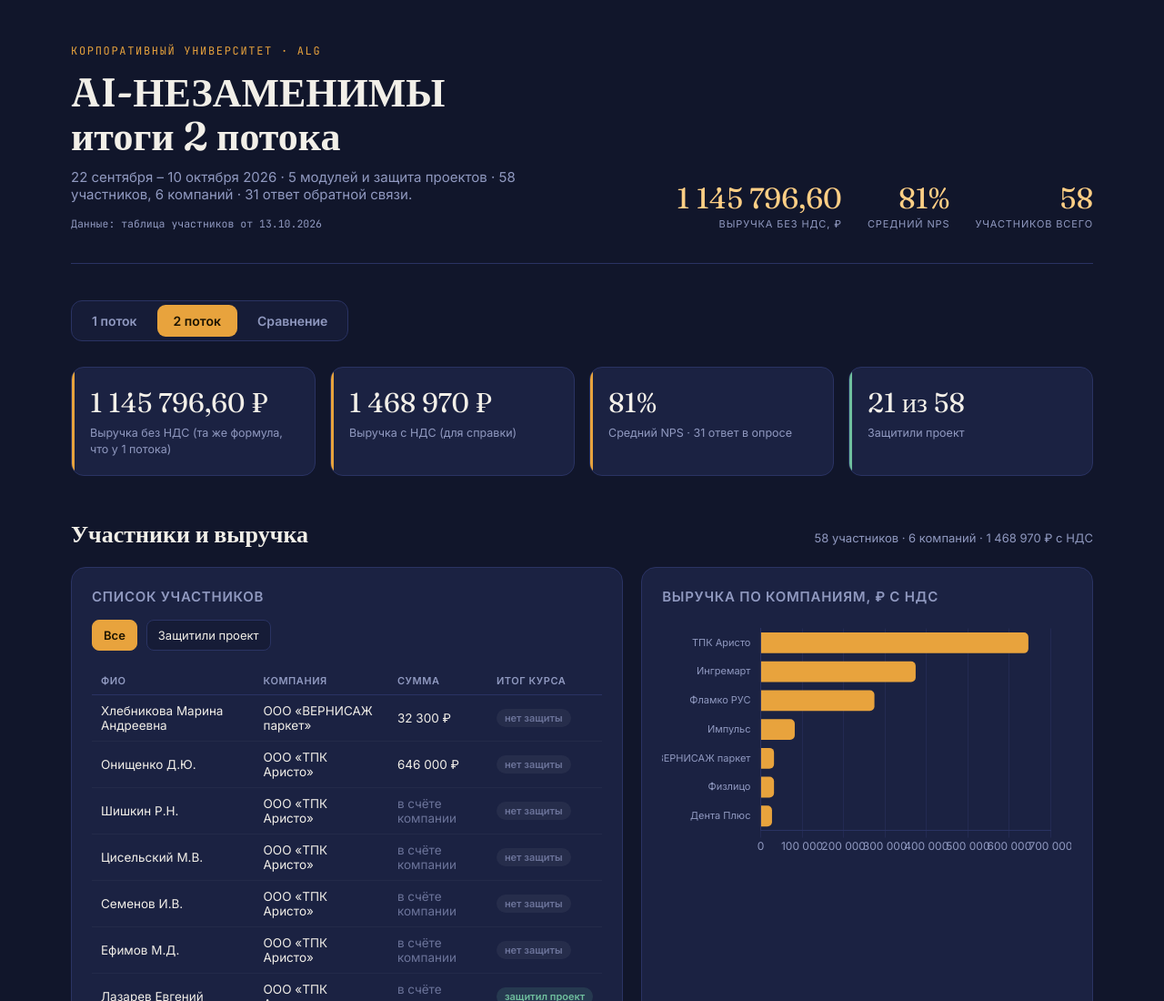
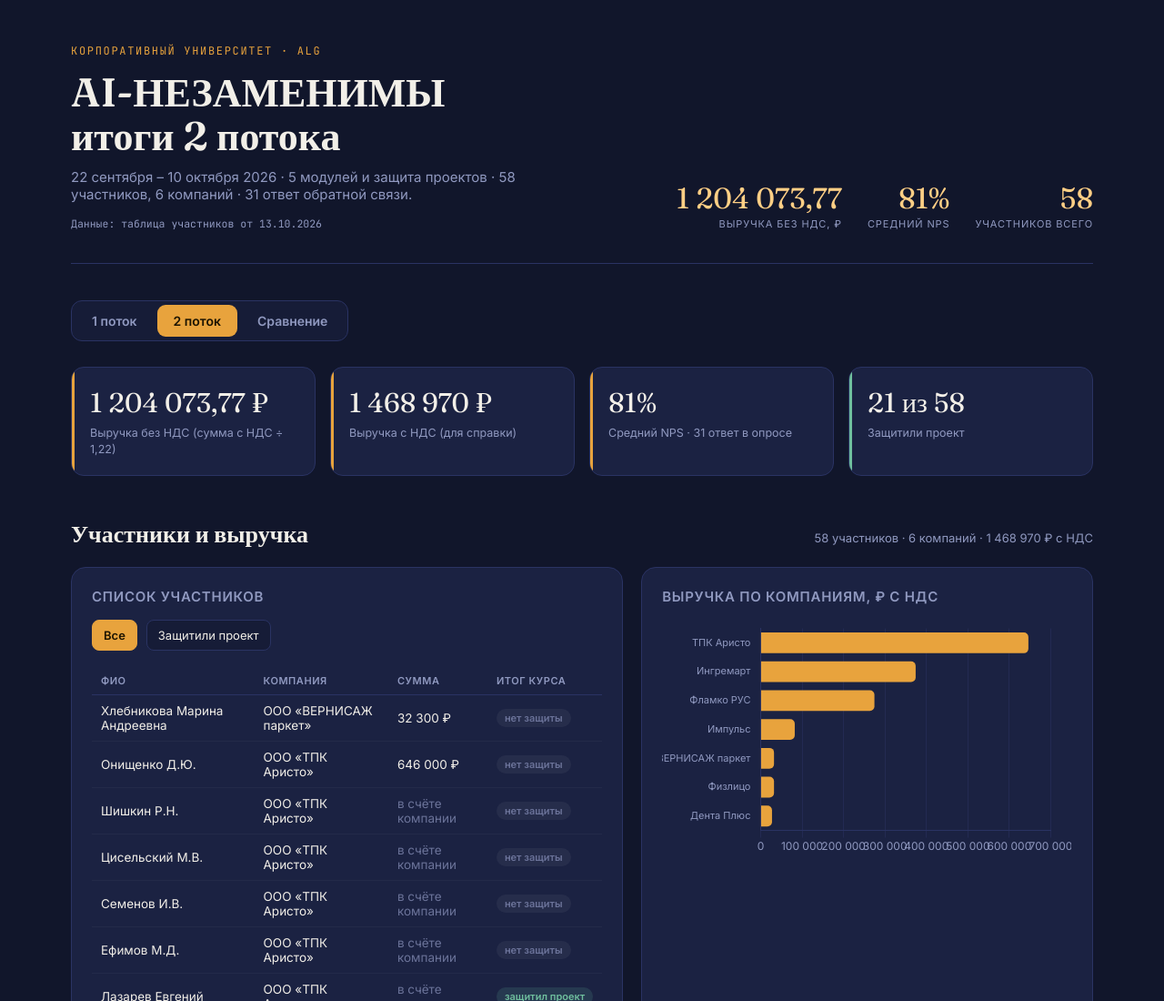
Before and after one commit to askonalifegroup/ai-nezamenima, a plain HTML site: page dashboard.html in a window 1280 px wide. Shown: the top 1100 px of the page at 91% size. Drawn offline with nearby package versions, Linux system fonts and the light colour scheme.

Commit message:
Add files via upload

```diff
--- a/dashboard.html
+++ b/dashboard.html
@@ -277,7 +277,7 @@ footer{text-align:center;color:var(--muted-2);font-size:12px;margin-top:60px;}
   <!-- ================= СРАВНЕНИЕ ================= -->
   <div id="viewCmp" class="hidden">
     <section>
-      <div class="section-head"><h2>1 поток и 2 поток рядом</h2><div class="note">выручка без НДС посчитана одинаково для обоих потоков</div></div>
+      <div class="section-head"><h2>1 поток и 2 поток рядом</h2><div class="note">выручка без НДС = сумма с НДС ÷ 1,22 для обоих потоков</div></div>
       <div class="card">
         <table class="cmp" id="cmpTable">
           <thead><tr><th>Показатель</th><th class="num">1 поток</th><th class="num">2 поток</th></tr></thead>
@@ -487,7 +487,7 @@ function renderDashboard(clients, survey, internalCount){
 
   /* --- KPI --- */
   const totalRevenue = clients.reduce((s,c)=>s+c.amount,0);
-  const revenueNoVat = totalRevenue * 0.78; // НДС 22%: выручка минус 22%
+  const revenueNoVat = noVat(totalRevenue);
   const totalParticipants = clients.length;
   const totalAll = totalParticipants + internalCount;
   const overallNPS = calcNPS(survey.map(s=>s.q5));
@@ -501,7 +501,7 @@ function renderDashboard(clients, survey, internalCount){
   if (activeTab === "cmp") renderCompare();
 
   const kpis = [
-    {val:revenueNoVat.toLocaleString('ru-RU',{minimumFractionDigits:2, maximumFractionDigits:2})+" ₽", lbl:"Выручка без НДС (ставка 22%)", cls:""},
+    {val:revenueNoVat.toLocaleString('ru-RU',{minimumFractionDigits:2, maximumFractionDigits:2})+" ₽", lbl:"Выручка без НДС (сумма с НДС ÷ 1,22)", cls:""},
     {val:fmtMoney(totalRevenue)+" ₽", lbl:"Выручка с НДС (для справки)", cls:""},
     {val:survey.length, lbl:"Всего ответов в опросе", cls:""},
     {val:C1.companies, lbl:"Компаний-клиентов (без физлиц)", cls:""},
@@ -629,7 +629,7 @@ let C1 = null;
 let activeTab = "2";
 let syncText = "Данные 1 потока: таблица продаж и опрос, выгрузка 13.10.2026";
 const fmt2 = n => n.toLocaleString('ru-RU',{minimumFractionDigits:2, maximumFractionDigits:2});
-const noVat = n => n * 0.78; // та же формула, что у 1 потока и в таблице оплат
+const noVat = n => n / 1.22; // суммы указаны с НДС 22%: выручка без НДС = сумма / 1,22
 
 function c2Stats(){
   const revenue = C2_CLIENTS.reduce((s,c)=>s+c.amount,0);
@@ -684,7 +684,7 @@ function setHero(tab){
 function renderCohort2(){
   const s = c2Stats();
   document.getElementById('kpiRow2').innerHTML = [
-    {val: fmt2(s.revenueNoVat)+" ₽", lbl:"Выручка без НДС (та же формула, что у 1 потока)", cls:""},
+    {val: fmt2(s.revenueNoVat)+" ₽", lbl:"Выручка без НДС (сумма с НДС ÷ 1,22)", cls:""},
     {val: fmtMoney(s.revenue)+" ₽", lbl:"Выручка с НДС (для справки)", cls:""},
     {val: s.nps.toFixed(0)+"%", lbl:`Средний NPS · ${s.responses} ответ в опросе`, cls:""},
     {val: `${s.defended} из ${s.total}`, lbl:"Защитили проект", cls:"mint"},
```
